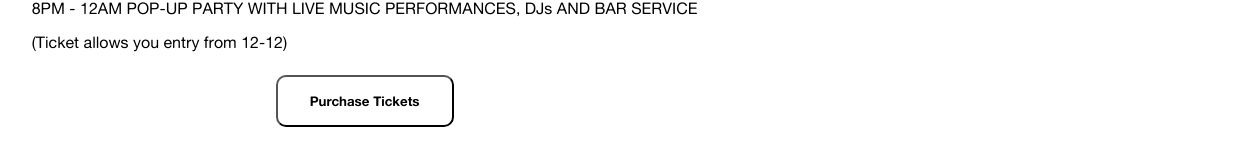
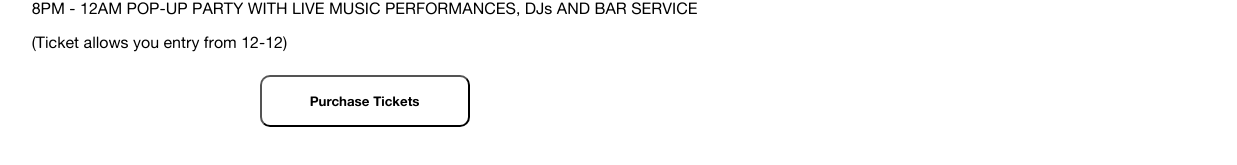
Before and after one commit to cel004/szg-clonerealorfake, a plain HTML site: page index.html in a window 1536 px wide. Shown: the part 559-724 px from the top of the page, without its empty margins (157-1394 px from the left). Drawn offline with Linux system fonts and the light colour scheme.

Commit message:
Update style.css

```diff
--- a/style.css
+++ b/style.css
@@ -234,7 +234,7 @@ button:hover {
     }
     button {
         max-width: 90vw;
-        padding: 1rem 2rem;
+        padding: 1rem 3rem;
     }
     .seperator{
         display: flex;
```
